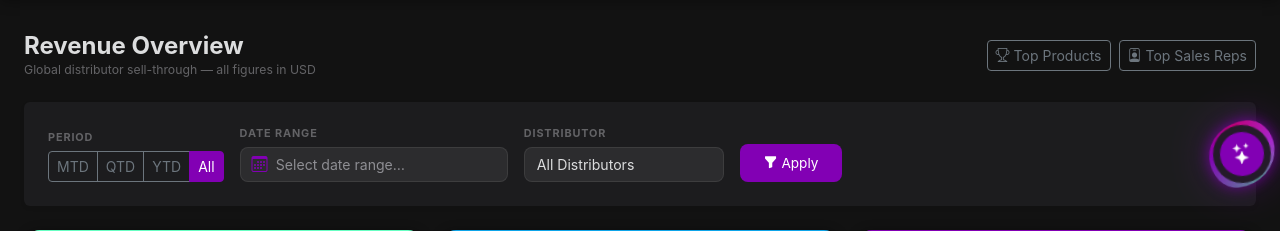
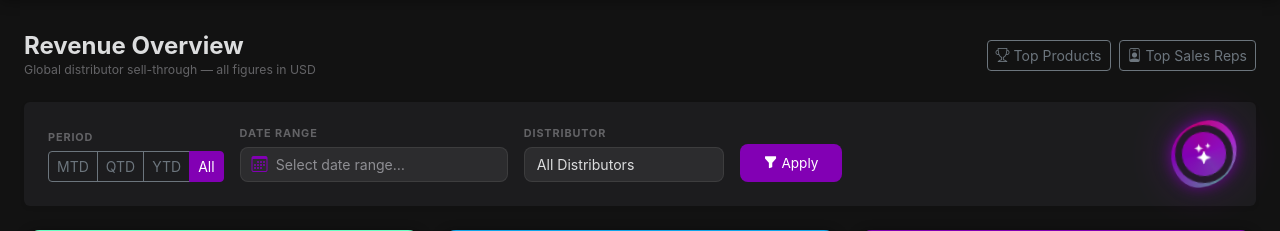
Before and after one commit to omricn/kpos, a Django app: page / in a window 1280 px wide. Shown: the part 50-281 px from the top of the page. Run offline with Django 4.2, Linux system fonts and the light colour scheme; data that the repository does not hold is empty.

Commit message:
AI orb: move inside card edge, semi-transparent center
- Orb now sits gap px inside card right edge (fully within card)
- Inner circle 68% opacity to match reference (slightly see-through)

Co-Authored-By: Claude Sonnet 4.6 <noreply@anthropic.com>

```diff
--- a/static/css/custom.css
+++ b/static/css/custom.css
@@ -497,7 +497,7 @@ h1, h2, h3, h4, h5, h6 {
   width: 44px;
   height: 44px;
   border-radius: 50%;
-  background: var(--kramer-purple);
+  background: rgba(130, 0, 180, 0.68);
   color: #fff;
   display: flex;
   align-items: center;
@@ -506,8 +506,8 @@ h1, h2, h3, h4, h5, h6 {
   pointer-events: none;
   flex-shrink: 0;
   animation: ai-orb-spin-reverse 9s linear infinite;
-  /* solid card-bg hides gradient in gap; 8% purple tint on top */
-  box-shadow: 0 0 0 7px rgba(130, 0, 180, 0.08), 0 0 0 7px var(--bg-card);
+  /* solid card-bg hides gradient in gap; subtle purple tint on top */
+  box-shadow: 0 0 0 7px rgba(130, 0, 180, 0.10), 0 0 0 7px var(--bg-card);
 }
 
 .ai-panel {
--- a/templates/base.html
+++ b/templates/base.html
@@ -210,7 +210,7 @@ var KPOS_AI_USER = '{{ user.first_name|default:user.username }}';
     var rect     = firstCard.getBoundingClientRect();
     var gap      = Math.max(Math.round((rect.height - ORB_SIZE) / 2), 4);
     var newTop   = Math.round(rect.top + gap);
-    var newRight = Math.round(window.innerWidth - rect.right - gap);
+    var newRight = Math.round(window.innerWidth - rect.right + gap);
     var orbEl    = document.getElementById('aiOrb');
     var panelEl  = document.getElementById('aiPanel');
     orbEl.style.top     = newTop   + 'px';
```
